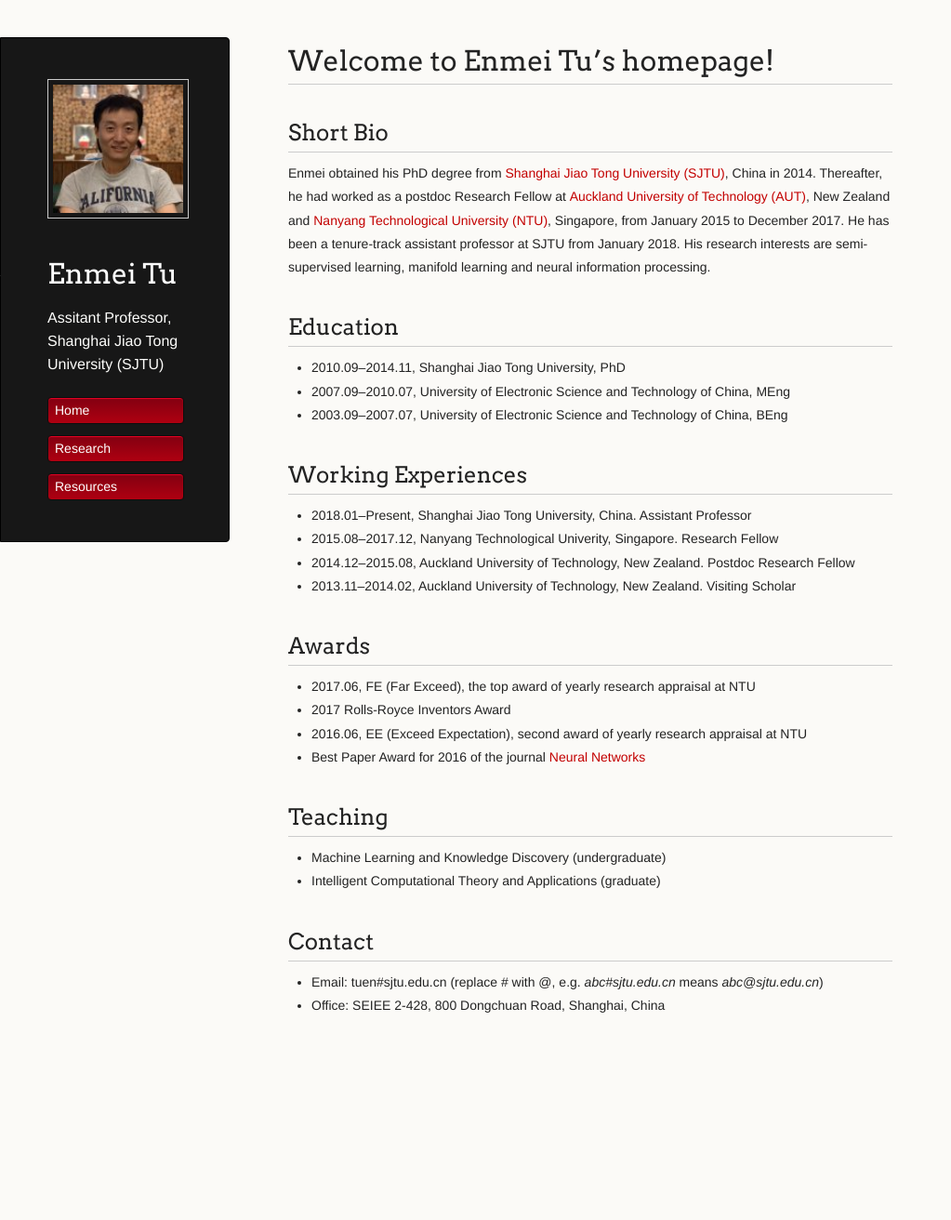
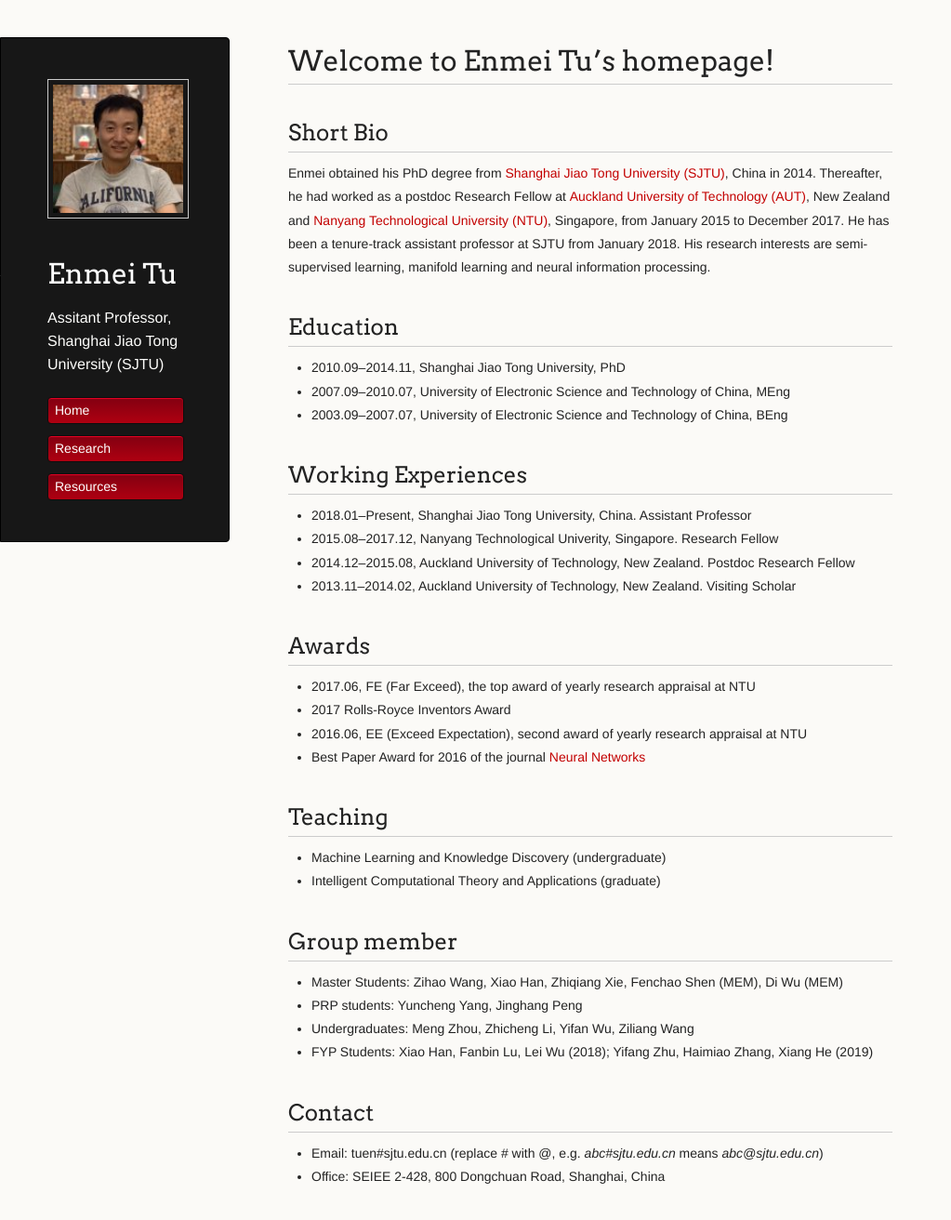
Before and after one commit to hellotem/enmeitu.github.io, a Jekyll site: the page built from index.md, in a window 1280 px wide and 1350 px high. Shown: the top 1312 px of the window at 93% size, without its empty margins (0-1023 px from the left). Built offline with Jekyll 4.4.1, drawn with Linux system fonts in a browser that asks for light colours.

Commit message:
Update index.md

```diff
--- a/index.md
+++ b/index.md
@@ -34,6 +34,12 @@ Enmei obtained his PhD degree from [Shanghai Jiao Tong University (SJTU)](http:/
 ## Teaching
 * Machine Learning and Knowledge Discovery (undergraduate)
 * Intelligent Computational Theory and Applications (graduate)
+
+## Group member
+* Master Students: Zihao Wang, Xiao Han, Zhiqiang Xie, Fenchao Shen (MEM), Di Wu (MEM)
+* PRP students: Yuncheng Yang, Jinghang Peng
+* Undergraduates: Meng Zhou, Zhicheng Li, Yifan Wu, Ziliang Wang
+* FYP Students: Xiao Han, Fanbin Lu, Lei Wu (2018); Yifang Zhu, Haimiao Zhang, Xiang He (2019)
 
 ## Contact
 * Email: tuen#sjtu.edu.cn (replace # with @, e.g. _abc#sjtu.edu.cn_ means _abc@sjtu.edu.cn_)
```
